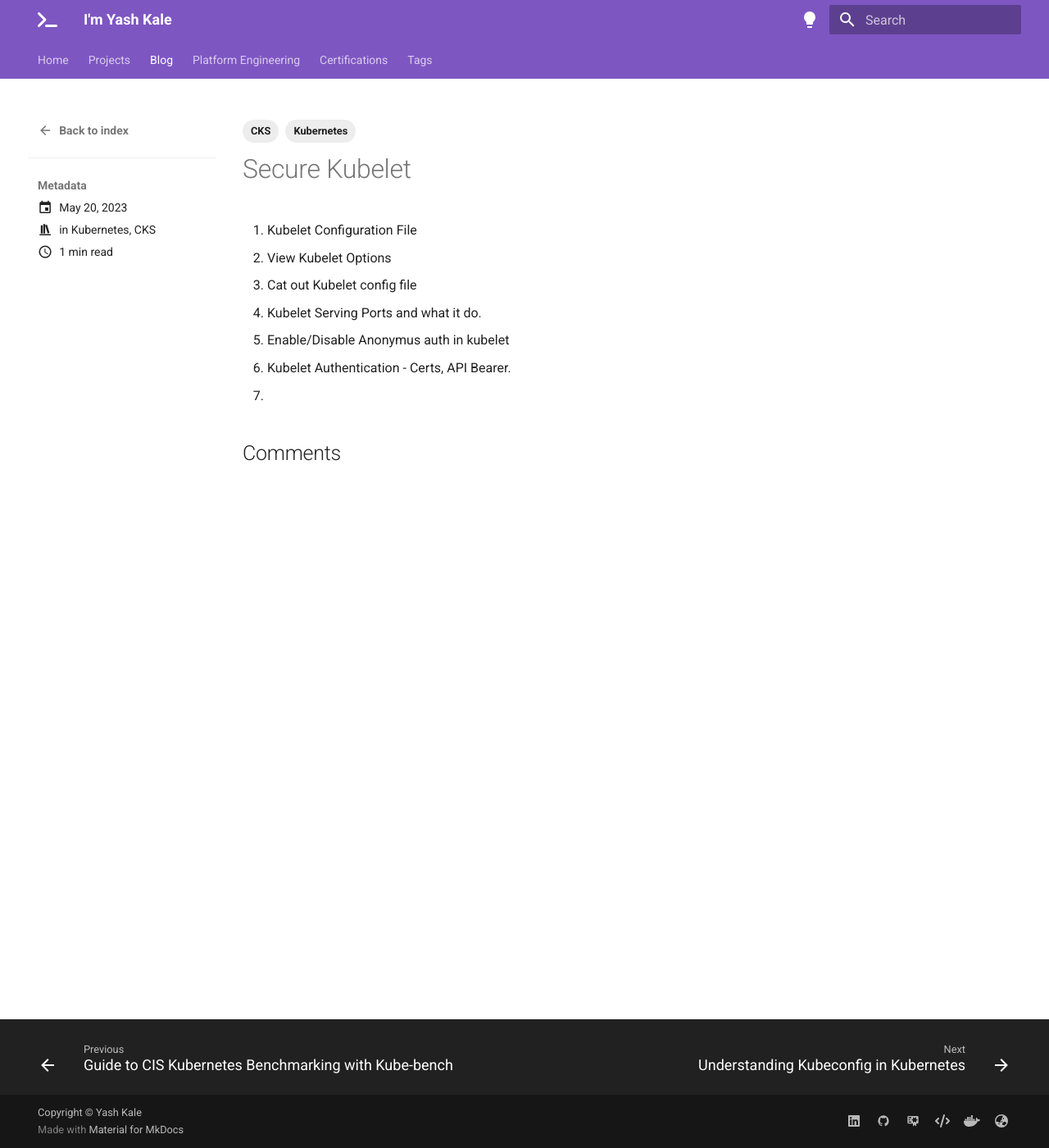
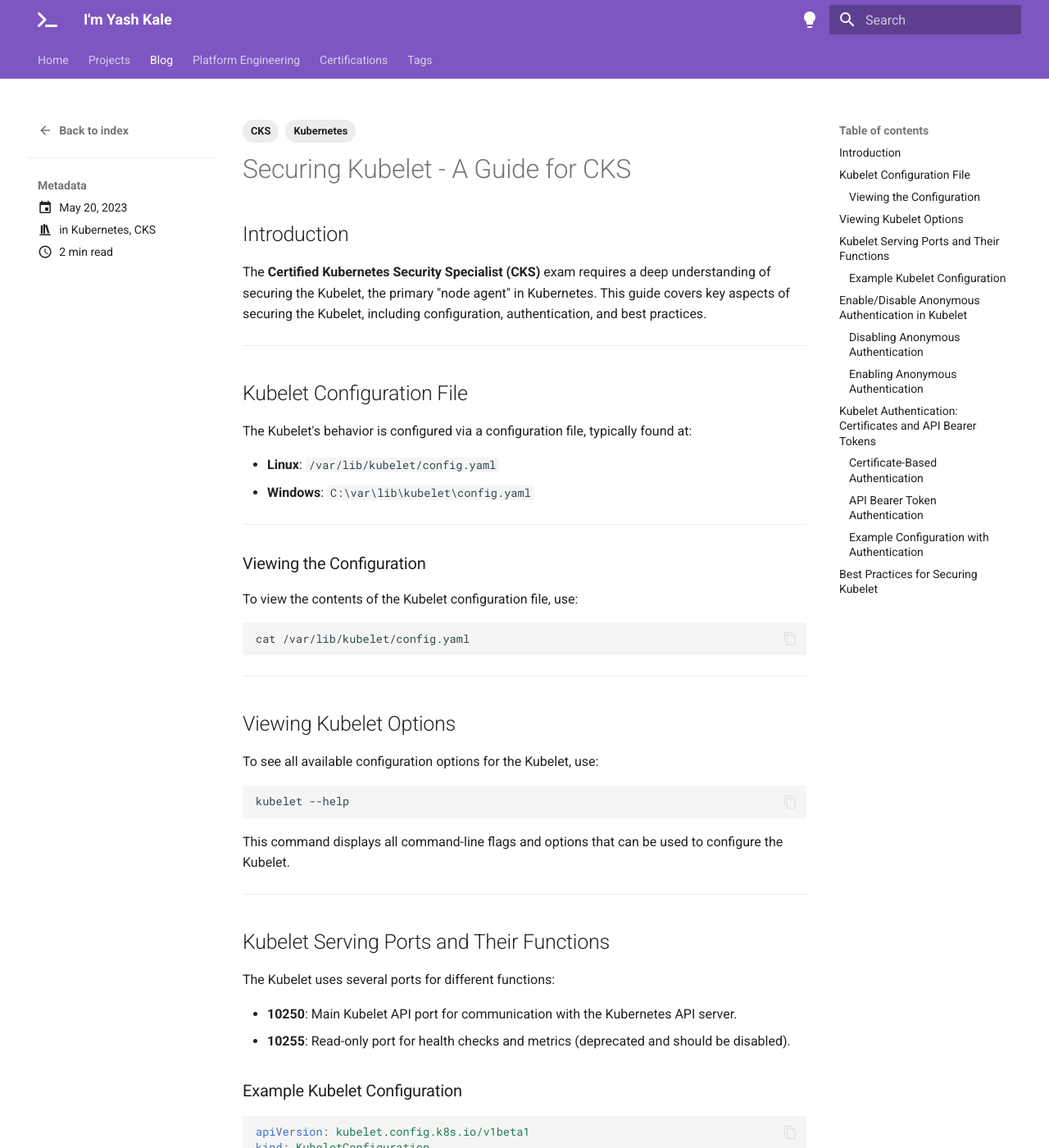
Before and after one commit to imyashkale/portfolio, an MkDocs documentation site: the page built from docs/blog/posts/cks/cluster-hardening/secure-kubelet.md, in a window 1280 px wide and 1400 px high. Shown: the whole window at 82% size. Built offline with MkDocs 1.6.1 and Material for MkDocs 9.7.7, drawn with Linux system fonts in a browser that asks for light colours; plug-ins that fetch from the network failed and are left out; comment, search, counter and statistics services are not loaded; some of the changed text lies outside the part shown.

Commit message:
CKS: Securing Kubelet

````diff
--- a/docs/blog/posts/cks/cluster-hardening/secure-kubelet.md
+++ b/docs/blog/posts/cks/cluster-hardening/secure-kubelet.md
@@ -1,5 +1,5 @@
 ---
-title: Secure Kubelet
+title: Securing Kubelet - A Guide for CKS
 icon: material/newspaper-variant-outline
 date: 2023-05-20 03:13:00
 comments: true
@@ -11,10 +11,157 @@ tags:
 - Kubernetes
 ---
 
-1. Kubelet Configuration File
-2. View Kubelet Options
-3. Cat out Kubelet config file
-4. Kubelet Serving Ports and what it do.
-5. Enable/Disable Anonymus auth in kubelet
-6. Kubelet Authentication - Certs, API Bearer.
-7.
+## Introduction
+
+The **Certified Kubernetes Security Specialist (CKS)** exam requires a deep understanding of securing the Kubelet, the primary "node agent" in Kubernetes. This guide covers key aspects of securing the Kubelet, including configuration, authentication, and best practices.
+
+---
+
+## Kubelet Configuration File
+
+The Kubelet's behavior is configured via a configuration file, typically found at:
+
+- **Linux**: `/var/lib/kubelet/config.yaml`
+- **Windows**: `C:\var\lib\kubelet\config.yaml`
+
+---
+
+### Viewing the Configuration
+
+To view the contents of the Kubelet configuration file, use:
+
+```sh
+cat /var/lib/kubelet/config.yaml
+```
+
+---
+
+## Viewing Kubelet Options
+
+To see all available configuration options for the Kubelet, use:
+
+```sh
+kubelet --help
+```
+
+This command displays all command-line flags and options that can be used to configure the Kubelet.
+
+---
+
+## Kubelet Serving Ports and Their Functions
+
+The Kubelet uses several ports for different functions:
+
+- **10250**: Main Kubelet API port for communication with the Kubernetes API server.
+- **10255**: Read-only port for health checks and metrics (deprecated and should be disabled).
+
+### Example Kubelet Configuration
+
+```yaml
+apiVersion: kubelet.config.k8s.io/v1beta1
+kind: KubeletConfiguration
+authentication:
+  anonymous:
+    enabled: false
+  webhook:
+    enabled: true
+  x509:
+    clientCAFile: /etc/kubernetes/pki/ca.crt
+authorization:
+  mode: Webhook
+port: 10250
+readOnlyPort: 0
+```
+
+---
+
+## Enable/Disable Anonymous Authentication in Kubelet
+
+Anonymous authentication allows unauthenticated requests to access the Kubelet's API. For security, it is recommended to disable this feature.
+
+### Disabling Anonymous Authentication
+
+To disable anonymous authentication, ensure the following configuration is set:
+
+```yaml
+authentication:
+  anonymous:
+    enabled: false
+```
+
+### Enabling Anonymous Authentication
+
+If necessary, you can enable anonymous authentication by setting:
+
+```yaml
+authentication:
+  anonymous:
+    enabled: true
+```
+
+After modifying the configuration file, restart the Kubelet to apply the changes:
+
+```sh
+sudo systemctl restart kubelet
+```
+
+---
+
+## Kubelet Authentication: Certificates and API Bearer Tokens
+
+Kubelet supports multiple authentication methods to secure communication with the Kubernetes API server and other components.
+
+### Certificate-Based Authentication
+
+Configure the Kubelet to use client certificates for authentication:
+
+```yaml
+authentication:
+  x509:
+    clientCAFile: /etc/kubernetes/pki/ca.crt
+```
+
+### API Bearer Token Authentication
+
+Configure the Kubelet to use API bearer tokens for authentication:
+
+```yaml
+authentication:
+  webhook:
+    enabled: true
+  token:
+    enabled: true
+```
+
+### Example Configuration with Authentication
+
+```yaml
+apiVersion: kubelet.config.k8s.io/v1beta1
+kind: KubeletConfiguration
+authentication:
+  anonymous:
+    enabled: false
+  webhook:
+    enabled: true
+  x509:
+    clientCAFile: /etc/kubernetes/pki/ca.crt
+authorization:
+  mode: Webhook
+serverTLSBootstrap: true
+port: 10250
+readOnlyPort: 0
+```
+
+---
+
+## Best Practices for Securing Kubelet
+
+1. **Disable Read-Only Port**: Ensure the read-only port (10255) is disabled.
+2. **Enable Webhook Authorization**: Use webhook authorization to enforce fine-grained access control.
+3. **Use TLS**: Always use TLS for secure communication.
+4. **Rotate Certificates Regularly**: Implement a process to rotate Kubelet certificates regularly.
+5. **Restrict Node Access**: Limit access to nodes and the Kubelet API to trusted sources only.
+
+---
+
+By following these practices, you can enhance the security of the Kubelet and maintain a secure Kubernetes environment, essential for passing the CKS exam and ensuring robust cluster security.
````
Also changed, not shown: docs/blog/posts/cks/monitoring-logging-runtime-security/falco.md (+1 -1 lines).
